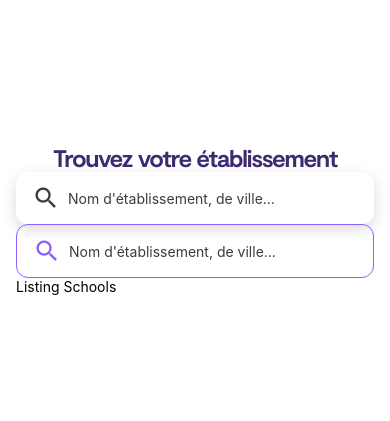
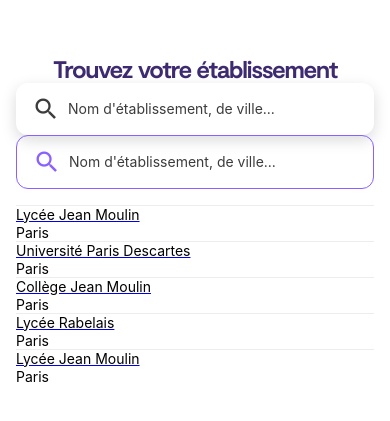
Before and after one commit to TimBlanchard/easy-snacks-native, a React Native app: screen / in a window 390 px wide. Shown: the part 203-624 px from the top of the page. Built offline with nearby package versions, Linux system fonts and the light colour scheme.

Commit message:
flatlist schools + link single school

```diff
--- /dev/null
+++ b/src/components/molecules/ListingSchoolItem.js
@@ -0,0 +1,37 @@
+import React from 'react';
+import { View, StyleSheet, Text, TouchableOpacity } from "react-native";
+import styled from "styled-components/native";
+import {colors} from "react-native-elements";
+import {neutral} from "../../styles/const";
+import {Link} from "wouter";
+
+export default function ListingSchoolItem(props) {
+    return (
+        <TouchableOpacity>
+            <Container >
+                <Link href={'/schools/'+props.id}>
+                <Text>{props.name}</Text>
+                </Link>
+                <Text>{props.city}</Text>
+            </Container>
+        </TouchableOpacity>
+    )
+}
+
+const styles = StyleSheet.create({
+    main_container: {
+        flex: 1,
+        flexDirection: 'row',
+        paddingTop: 16,
+        paddingBottom: 16,
+        paddingLeft: 12,
+        height: 100,
+        borderBottomWidth: 1,
+        borderBottomColor: '#EFEFEF'
+    },
+})
+
+const Container = styled.View`
+  border-top-width: 1px;
+  border-top-color: ${neutral.grey};
+`;
--- a/src/components/organisms/ListingSchools.js
+++ b/src/components/organisms/ListingSchools.js
@@ -1,17 +1,33 @@
 import React from 'react';
-import {View, Text} from "react-native";
+import {View, Text, FlatList} from "react-native";
 import styled from "styled-components/native";
-import {border_radius, color} from "../../styles/const";
+import {border_radius, color, spacing} from "../../styles/const";
+import schoolsData from "../../helpers/schoolsData";
+import ListingSchoolItem from "../molecules/ListingSchoolItem";
+
 
 export default function ListingSchools(props) {
 
     return (
         <Container>
-            <Text>Listing Schools</Text>
+            <FlatList
+                data={schoolsData}
+                keyExtractor={item => item.id.toString()}
+                renderItem={({item}) =>
+                    <ListingSchoolItem
+                        key={item.id.toString()}
+                        id={item.id}
+                        name={item.name}
+                        address={item.address}
+                        postal_code={item.postal_code}
+                        city={item.city}
+                    />}
+            />
         </Container>
     )
 }
 
 const Container = styled.View`
   width: 100%;
+  margin-top: ${spacing[5]};
 `;
--- /dev/null
+++ b/src/helpers/schoolsData.js
@@ -0,0 +1,39 @@
+const schoolsData = [
+    {
+        id:1,
+        name:"Lycée Jean Moulin",
+        address:"43 rue de la paix",
+        postal_code:"75001",
+        city:"Paris",
+    },
+    {
+        id:2,
+        name:"Université Paris Descartes",
+        address:"33 rue de la paix",
+        postal_code:"75002",
+        city:"Paris",
+    },
+    {
+        id:3,
+        name:"Collège Jean Moulin",
+        address:"12 rue de la paix",
+        postal_code:"75003",
+        city:"Paris",
+    },
+    {
+        id:4,
+        name:"Lycée Rabelais",
+        address:"18 rue de la paix",
+        postal_code:"75004",
+        city:"Paris",
+    },
+    {
+        id:5,
+        name:"Lycée Jean Moulin",
+        address:"43 rue de la paix",
+        postal_code:"75005",
+        city:"Paris",
+    },
+]
+
+export default schoolsData;
--- a/src/pages/SingleSchool.js
+++ b/src/pages/SingleSchool.js
@@ -1,12 +1,14 @@
 import React from 'react'
 import {View} from "react-native";
 import {Text} from "react-native-web";
+import {useRoute} from "wouter";
 
 export default function SingleSchool() {
-
+    const [match, params] = useRoute("/schools/:id");
     return (
         <View className="main-app single-school">
             <Text>Single school</Text>
+            <Text>{params.id}</Text>
         </View>
     )
 }
```
